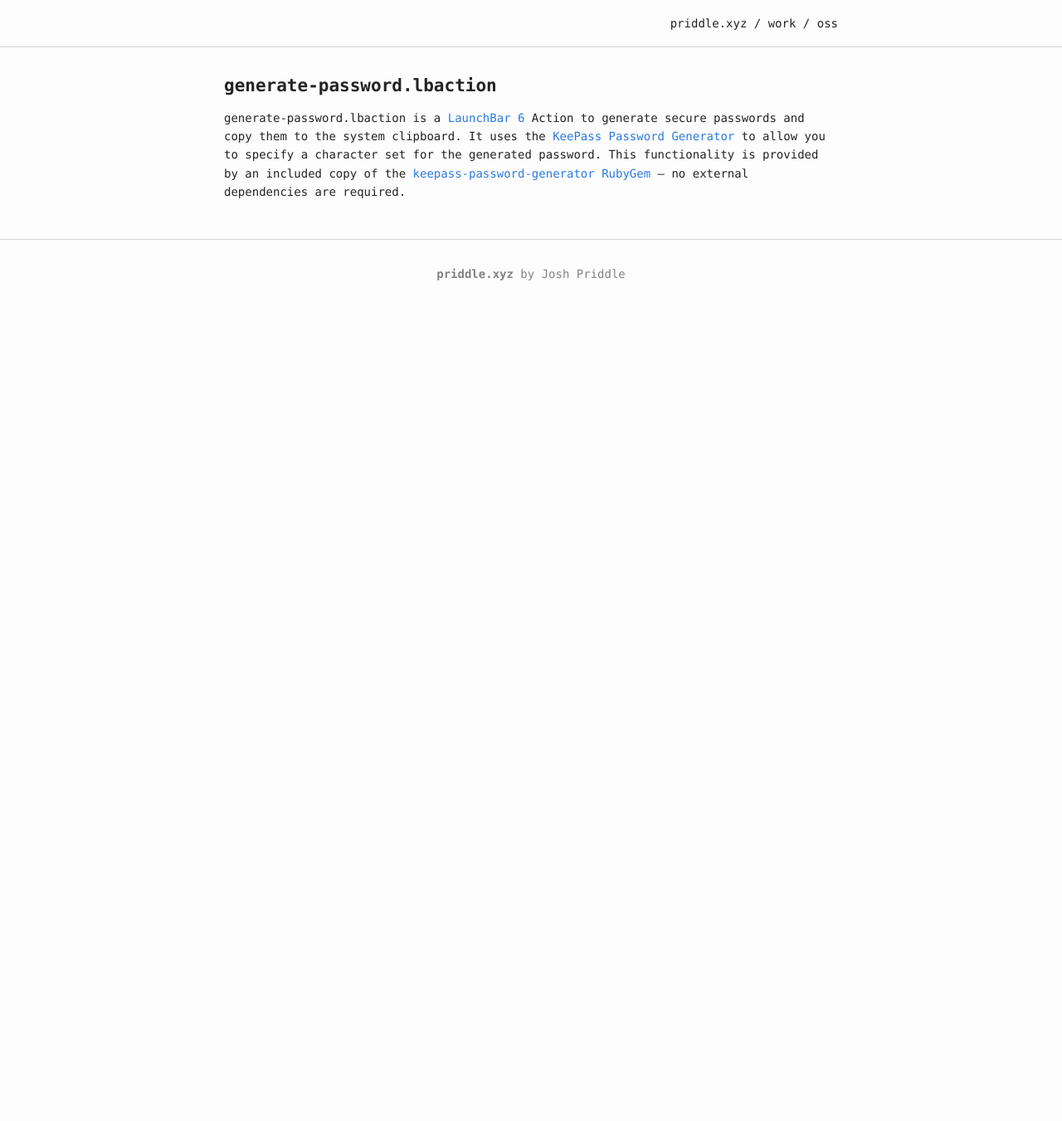
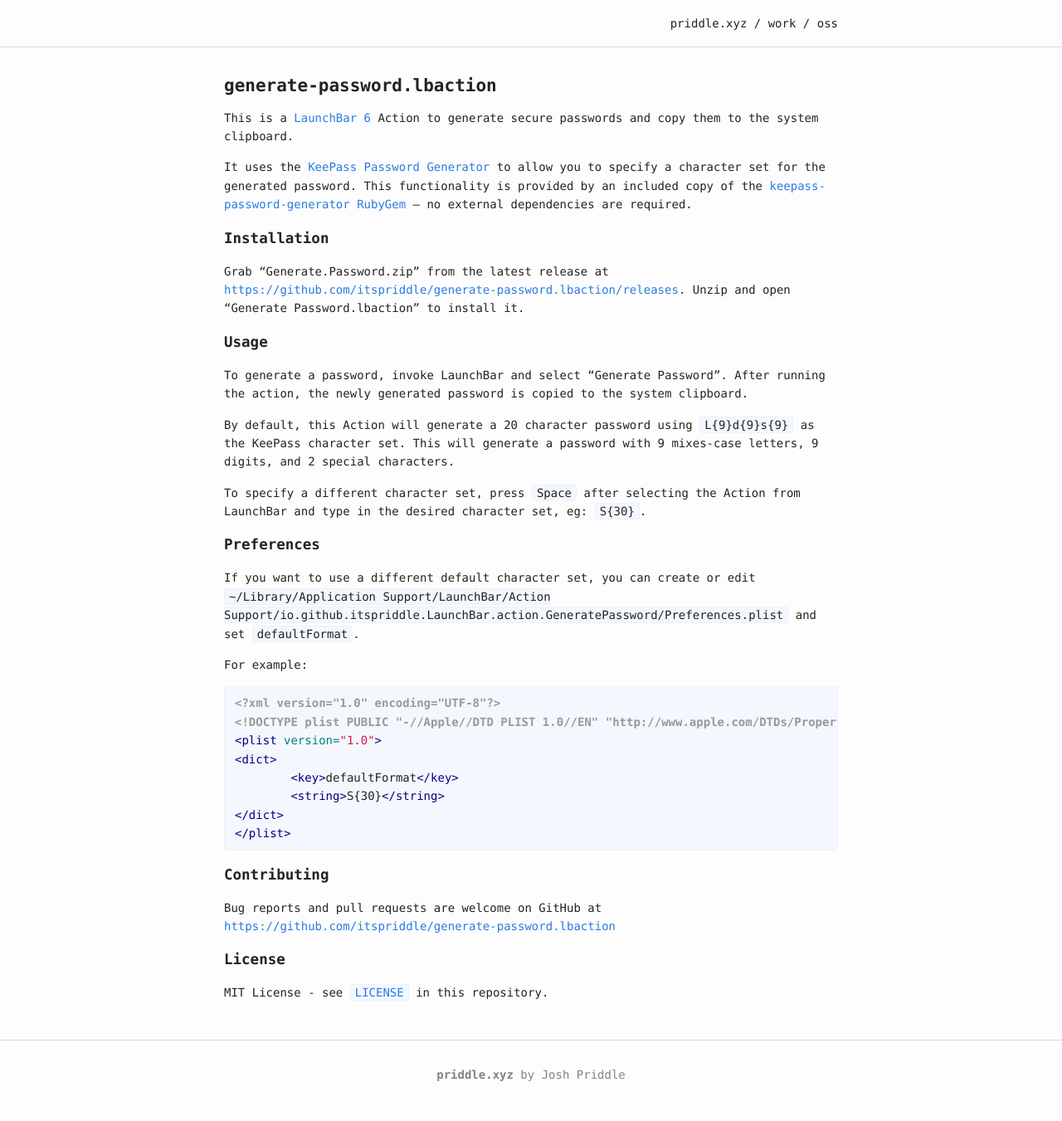
Before and after one commit to itspriddle/priddle.xyz, a Jekyll site: the page built from _projects/oss/generate-password-lbaction.md, in a window 1280 px wide. Shown: the whole page at 83% size. Built offline with Jekyll 4.4.1, drawn with Linux system fonts in a browser that asks for light colours; before the commit the page ends 900 px from its top, so only the background shows below that.

Commit message:
Update project

````diff
--- a/_projects/oss/generate-password-lbaction.md
+++ b/_projects/oss/generate-password-lbaction.md
@@ -10,15 +10,72 @@
   - Security
   - Passwords
 project_type: oss
+excerpt: |
+  generate-password.lbaction is a [LaunchBar
+  6](https://www.obdev.at/products/launchbar/index.html) Action to generate
+  secure passwords and copy them to the system clipboard. It uses the [KeePass
+  Password Generator](https://keepass.info/help/base/pwgenerator.html) to allow
+  you to specify a character set for the generated password. No external
+  dependencies are required.
 ---
 
-generate-password.lbaction is a [LaunchBar 6][] Action to generate secure
-passwords and copy them to the system clipboard. It uses the
-[KeePass Password Generator][] to allow you to specify a character set for the
-generated password. This functionality is provided by an included copy of the
-[keepass-password-generator RubyGem][] --- no external dependencies are
-required.
+This is a [LaunchBar 6][] Action to generate secure passwords and copy them to
+the system clipboard.
+
+It uses the [KeePass Password Generator][] to allow you to specify a character
+set for the generated password. This functionality is provided by an included
+copy of the [keepass-password-generator RubyGem][] -- no external dependencies
+are required.
 
 [LaunchBar 6]: https://www.obdev.at/products/launchbar/index.html
 [KeePass Password Generator]: https://keepass.info/help/base/pwgenerator.html
 [keepass-password-generator RubyGem]: https://github.com/johnbintz/keepass-password-generator
+
+## Installation
+
+Grab "Generate.Password.zip" from the latest release at
+<https://github.com/itspriddle/generate-password.lbaction/releases>. Unzip and
+open "Generate Password.lbaction" to install it.
+
+## Usage
+
+To generate a password, invoke LaunchBar and select "Generate Password". After
+running the action, the newly generated password is copied to the system
+clipboard.
+
+By default, this Action will generate a 20 character password using
+`L{9}d{9}s{9}` as the KeePass character set. This will generate a password
+with 9 mixes-case letters, 9 digits, and 2 special characters.
+
+To specify a different character set, press `Space` after selecting the Action
+from LaunchBar and type in the desired character set, eg: `S{30}`.
+
+## Preferences
+
+If you want to use a different default character set, you can create or edit
+`~/Library/Application Support/LaunchBar/Action Support/io.github.itspriddle.LaunchBar.action.GeneratePassword/Preferences.plist`
+and set `defaultFormat`.
+
+For example:
+
+```xml
+<?xml version="1.0" encoding="UTF-8"?>
+<!DOCTYPE plist PUBLIC "-//Apple//DTD PLIST 1.0//EN" "http://www.apple.com/DTDs/PropertyList-1.0.dtd">
+<plist version="1.0">
+<dict>
+	<key>defaultFormat</key>
+	<string>S{30}</string>
+</dict>
+</plist>
+```
+
+## Contributing
+
+Bug reports and pull requests are welcome on GitHub at
+<https://github.com/itspriddle/generate-password.lbaction>
+
+## License
+
+MIT License - see
+[`LICENSE`](https://github.com/itspriddle/generate-password.lbaction/blob/master/LICENSE)
+in this repository.
````
